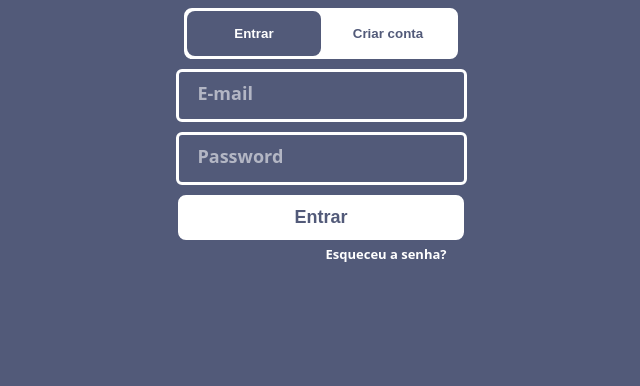
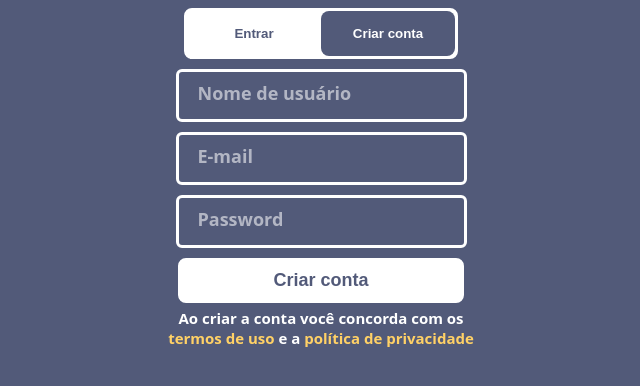
Before and after one commit to Gustavodacrvi/english-cards, a Vue app: page / in a window 1280 px wide. Shown: the top 386 px of the page, without its empty margins (319-959 px from the left). Built offline with nearby package versions, Linux system fonts and the light colour scheme.

Commit message:
Changing things in Card

```diff
--- a/src/components/Form/Signup.vue
+++ b/src/components/Form/Signup.vue
@@ -7,12 +7,10 @@
       <div class="termos">
           <div class="wrapper">
             <span>
-                Ao criar a conta você concorda com os <div><span class="yellow" @click="goToThermsPage">termos de uso</span> e a <span class="yellow" @click="openPrivacyPolicyCard">política de privacidade</span></div>
+                Ao criar a conta você concorda com os <div><span class="yellow" @click="goToThermsPage">termos de uso</span> e a <span class="yellow" @click="goToPrivacyPolicyPage">política de privacidade</span></div>
             </span>
           </div>
       </div>
-      <card-vue title="Política de Privacidade" content="Lorem ipsum dolor sit amet, consectetur adipiscing elit. Mauris a metus eget risus tempus gravida. Lorem ipsum dolor sit amet, consectetur adipiscing elit. Aliquam interdum nisi non massa commodo viverra. Etiam egestas orci congue dui vulputate placerat. Proin semper blandit ipsum, lacinia semper est efficitur vitae." :method="closePrivacyPolicyCard"/>
-      <card-vue title="Termos de uso" content="Lorem ipsum dolor sit amet, consectetur adipiscing elit. Mauris a metus eget risus tempus gravida. Lorem ipsum dolor sit amet, consectetur adipiscing elit. Aliquam interdum nisi non massa commodo viverra. Etiam egestas orci congue dui vulputate placerat. Proin semper blandit ipsum, lacinia semper est efficitur vitae." :method="closeThermsCard"/>
   </form-vue>
 </template>
 
@@ -20,26 +18,18 @@
 import FormVue from './Form.vue'
 import InputVue from './Input.vue'
 import ButtonVue from '../Button.vue'
-import CardVue from '../Card/Card.vue'
 export default {
-    data() {
-        return {
-            therms: false,
-            privacy: false
-        }
-    },
     components: {
         FormVue,
         InputVue,
         ButtonVue,
-        CardVue
     },
     methods: {
         goToThermsPage() {
-            this.therms = true
+            this.$router.push('/therms')
         },
-        openPrivacyPolicyCard() {
-            this.privacy = true
+        goToPrivacyPolicyPage() {
+            this.$router.push('/privacy')
         },
     }
 }
--- a/src/components/Form/toggleButton.vue
+++ b/src/components/Form/toggleButton.vue
@@ -15,7 +15,7 @@ import LoginVue from './Login.vue'
 export default {
     data() {
         return {
-            login: true
+            login: false
         }
     },
     methods: {
--- a/src/router/index.js
+++ b/src/router/index.js
@@ -1,6 +1,8 @@
 import Vue from 'vue'
 import VueRouter from 'vue-router'
 import Home from '../views/Home.vue'
+import Privacy from '../views/Privacy.vue'
+import Therms from '../views/Therms.vue'
 
 Vue.use(VueRouter)
 
@@ -9,6 +11,16 @@ const routes = [
         path: '/',
         name: 'Home',
         component: Home
+    },
+    {
+        path: '/therms',
+        name: 'Therms',
+        component: Therms
+    },
+    {
+        path: '/privacy',
+        name: 'Privacy',
+        component: Privacy
     }
 ]
 
--- a/src/views/About.vue
+++ /dev/null
@@ -1,5 +0,0 @@
-<template>
-  <div class="about">
-    <h1>This is an about page</h1>
-  </div>
-</template>
--- /dev/null
+++ b/src/views/Privacy.vue
@@ -0,0 +1,18 @@
+<template>
+    <card-vue title="Política de Privacidade" content="Lorem ipsum dolor sit amet, consectetur adipiscing elit. Mauris a metus eget risus tempus gravida. Lorem ipsum dolor sit amet, consectetur adipiscing elit. Aliquam interdum nisi non massa commodo viverra. Etiam egestas orci congue dui vulputate placerat. Proin semper blandit ipsum, lacinia semper est efficitur vitae." :method="goBack"/>
+</template>
+
+<script>
+import CardVue from '../components/Card/Card.vue'
+
+export default {
+    components: {
+        CardVue
+    },
+    methods: {
+        goBack() {
+            this.$router.push('/')
+        }
+    }
+}
+</script>
--- /dev/null
+++ b/src/views/Therms.vue
@@ -0,0 +1,18 @@
+<template>
+    <card-vue title="Termos de uso" content="Lorem ipsum dolor sit amet, consectetur adipiscing elit. Mauris a metus eget risus tempus gravida. Lorem ipsum dolor sit amet, consectetur adipiscing elit. Aliquam interdum nisi non massa commodo viverra. Etiam egestas orci congue dui vulputate placerat. Proin semper blandit ipsum, lacinia semper est efficitur vitae." :method="goBack"/>
+</template>
+
+<script>
+import CardVue from '../components/Card/Card.vue'
+
+export default {
+    components: {
+        CardVue
+    },
+    methods: {
+        goBack() {
+            this.$router.push('/')
+        }
+    }
+}
+</script>
```
Also changed, not shown: src/components/Card.vue (renamed from src/components/Card/Card.vue).
